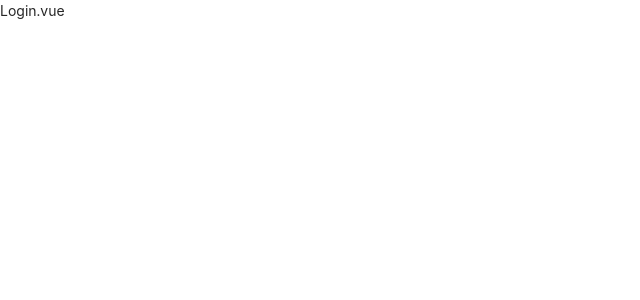
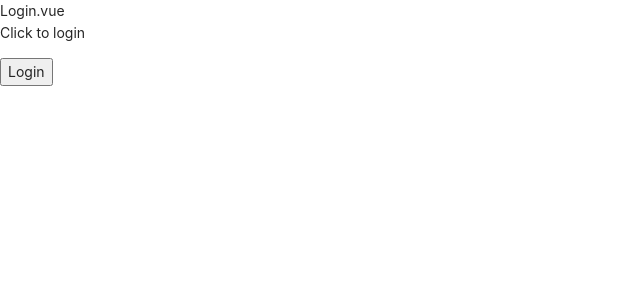
Before and after one commit to bitstudio-id/bitstudio-id.github.io, a Vue app: page /#/login in a window 1280 px wide. Shown: the top 300 px of the page, without its empty margins (0-640 px from the left). Built offline with nearby package versions, Linux system fonts and the light colour scheme.

Commit message:
fix(case): rename home->Home, login->Login

```diff
--- a/src/modules/home/views/home.vue
+++ b/src/modules/home/views/Home.vue
@@ -1,5 +1,5 @@
 <template>
-  <h3>Lorem ipsum dolor sit amet</h3>
+  <h3>Lorem ipsum dolor sit home</h3>
   <div>Home.vue</div>
   <p>Text {{ sample }}</p>
   <button @click="increment">Inc</button>
--- /dev/null
+++ b/src/modules/login/views/Login.vue
@@ -0,0 +1,24 @@
+<template>
+  <div>Login.vue</div>
+  <p>Click to login</p>
+  <button @click="login">Login</button>
+</template>
+<script lang="ts">
+import { defineComponent } from 'vue'
+import { useRouter } from 'vue-router'
+
+export default defineComponent({
+  setup() {
+    const router = useRouter()
+    const login = () => {
+      router.replace({
+        path: '/'
+      })
+    }
+
+    return {
+      login
+    }
+  }
+})
+</script>
--- a/src/modules/login/views/login.vue
+++ /dev/null
@@ -1,10 +0,0 @@
-<template>
-  <div>Login.vue</div>
-</template>
-<script lang="ts">
-import { defineComponent } from 'vue'
-
-export default defineComponent({
-  setup() {}
-})
-</script>
```
